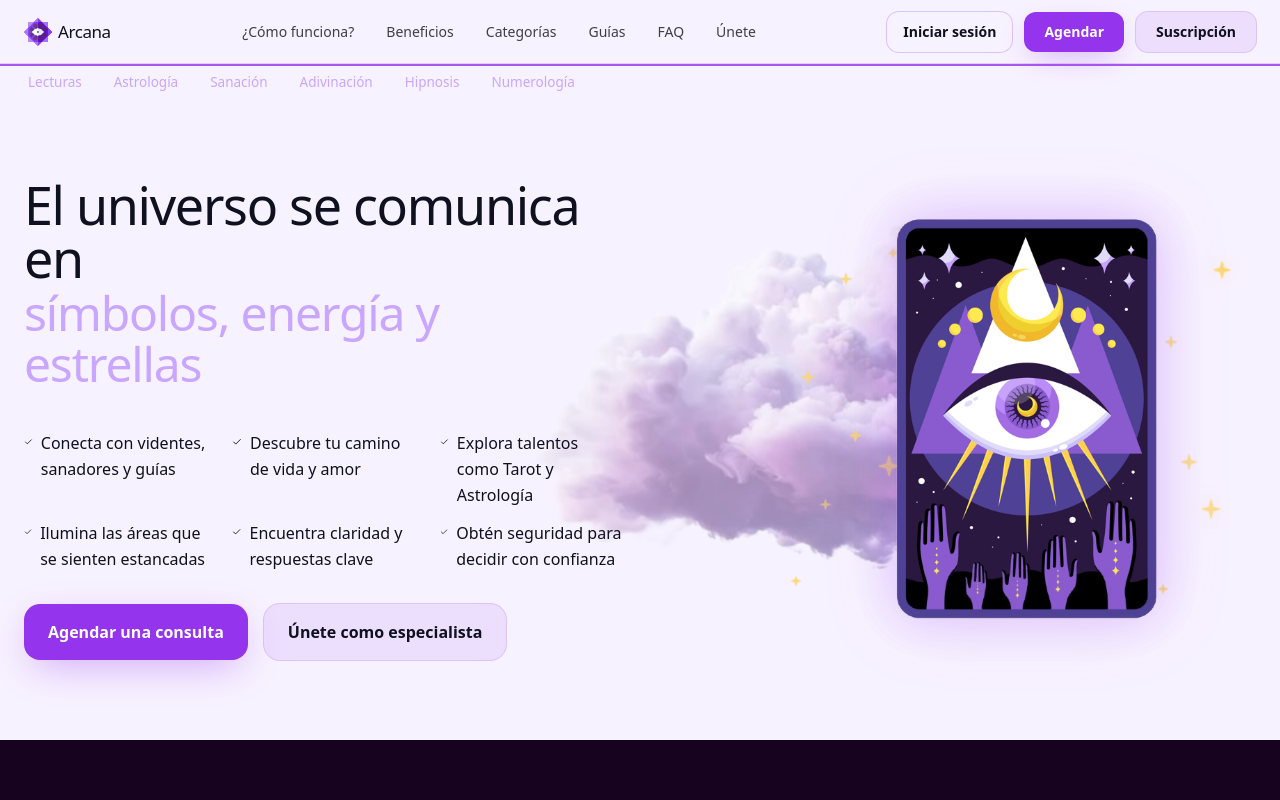
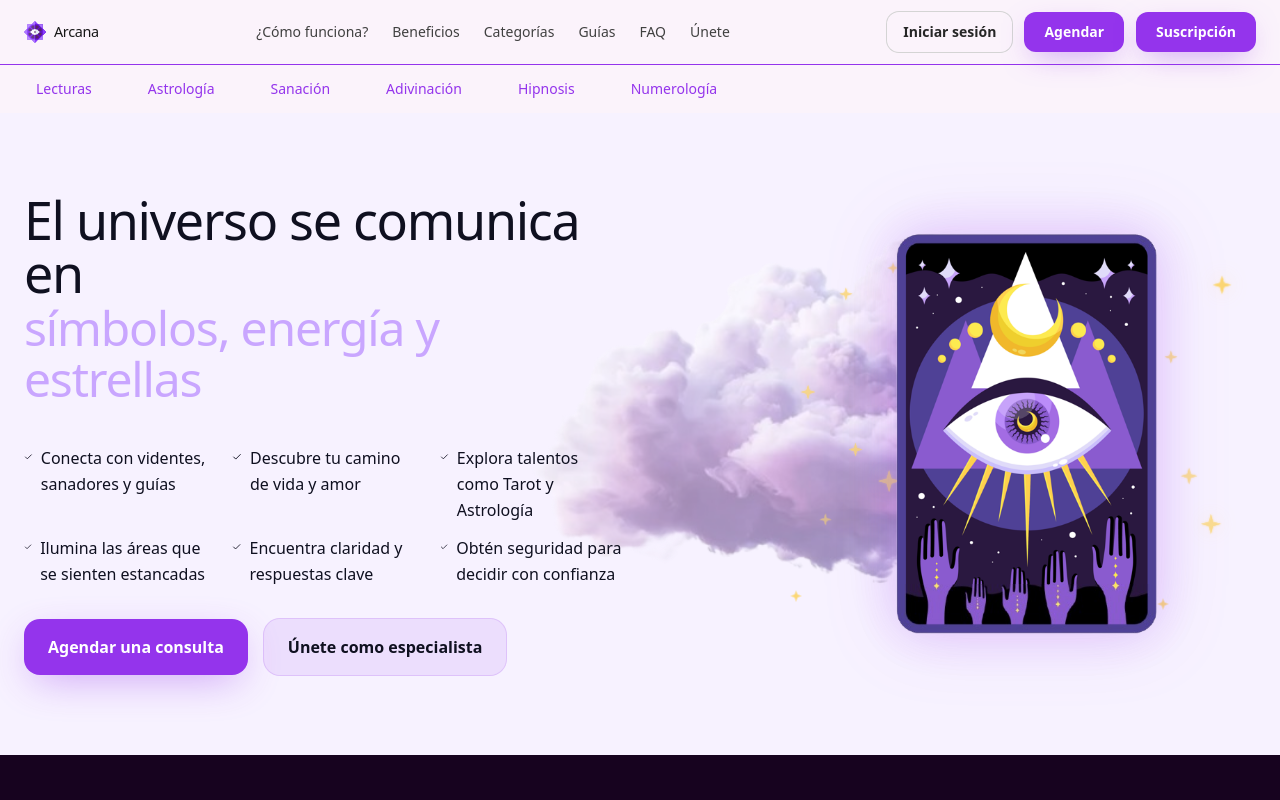
Before and after one commit to arcana302-art/arcana-v2, a Next.js app: page / in a window 1280 px wide. Shown: the top 800 px of the page. Built offline with nearby package versions, Linux system fonts and the light colour scheme.

Commit message:
Update SiteHeader.tsx

```diff
--- a/app/components/SiteHeader.tsx
+++ b/app/components/SiteHeader.tsx
@@ -3,9 +3,12 @@
 import { useState } from 'react';
 import Image from 'next/image';
 
+const BRAND_PURPLE = '#9434ec';
+
 export default function SiteHeader() {
   const [open, setOpen] = useState(false);
 
+  // Navegación principal (arriba, al lado del logo)
   const nav = [
     { href: '#como-funciona', label: '¿Cómo funciona?' },
     { href: '#beneficios',     label: 'Beneficios' },
@@ -15,32 +18,31 @@ export default function SiteHeader() {
     { href: '#unete',          label: 'Únete' },
   ];
 
-  const talentos = [
-    { href: '#lecturas',    label: 'Lecturas' },
-    { href: '#astrologia',  label: 'Astrología' },
-    { href: '#sanacion',    label: 'Sanación' },
-    { href: '#adivinacion', label: 'Adivinación' },
-    { href: '#hipnosis',    label: 'Hipnosis' },
-    { href: '#numerologia', label: 'Numerología' },
+  // Talentos bajo la línea morada
+  const talents = [
+    { href: '#t-lecturas',     label: 'Lecturas' },
+    { href: '#t-astrologia',   label: 'Astrología' },
+    { href: '#t-sanacion',     label: 'Sanación' },
+    { href: '#t-adivinacion',  label: 'Adivinación' },
+    { href: '#t-hipnosis',     label: 'Hipnosis' },
+    { href: '#t-numerologia',  label: 'Numerología' },
   ];
 
   return (
-    <header className="inset-x-0 top-0 z-40 bg-[#F7F2FF]">
-      {/* Barra principal */}
-      <div className="mx-auto flex h-16 max-w-7xl items-center justify-between px-6 border-b border-[#9434ec]/20">
-        {/* Brand */}
-        <a href="/" className="flex items-center gap-1.5">
+    <header className="inset-x-0 top-0 z-40 bg-[rgb(251,243,251)]">
+      {/* Fila superior: logo + nav + acciones */}
+      <div className="mx-auto flex h-16 max-w-7xl items-center justify-between px-6">
+        {/* Brand (logo + texto Arcana) */}
+        <a href="/" className="flex items-center gap-2">
           <Image
             src="/brand/logo.svg"
             alt="Arcana"
-            width={28}
-            height={28}
+            width={22} // (mantiene la reducción previa)
+            height={22}
             priority
-            className="h-7 w-7"
+            className="select-none"
           />
-          <span className="text-[17px] font-medium tracking-tight text-[#0f1020]">
-            Arcana
-          </span>
+          <span className="text-neutral-900 text-[14.4px] font-medium tracking-tight">Arcana</span>
         </a>
 
         {/* Desktop nav */}
@@ -49,30 +51,38 @@ export default function SiteHeader() {
             <a
               key={item.href}
               href={item.href}
-              className="text-sm text-[#0f1020]/80 hover:text-[#0f1020] focus:outline-none focus-visible:ring-2 focus-visible:ring-[#9434ec]/50 rounded-md px-1 py-0.5 transition-colors"
+              className="text-sm text-neutral-700 hover:text-neutral-900 transition-colors"
             >
               {item.label}
             </a>
           ))}
         </nav>
 
-        {/* Actions */}
+        {/* Actions (incluye Suscripción) */}
         <div className="hidden items-center gap-3 lg:flex">
           <a
             href="#"
-            className="inline-flex h-10 items-center justify-center rounded-xl px-4 text-sm font-semibold text-[#0f1020] ring-1 ring-[#9434ec]/25 hover:bg-[#9434ec]/10 transition"
+            className="inline-flex h-10 items-center justify-center rounded-xl px-4 text-sm font-semibold text-neutral-800 ring-1 ring-neutral-300 hover:bg-neutral-100 transition"
           >
             Iniciar sesión
           </a>
           <a
             href="#"
-            className="inline-flex h-10 items-center justify-center rounded-xl px-5 text-sm font-semibold text-white bg-[#9434ec] shadow-[0_10px_30px_-10px_rgba(148,52,236,0.45)] hover:scale-[1.03] active:scale-[0.98] transition"
+            className="inline-flex h-10 items-center justify-center rounded-xl px-5 text-sm font-semibold text-white"
+            style={{
+              backgroundColor: BRAND_PURPLE,
+              boxShadow: '0 10px 30px -10px rgba(148,52,236,0.55)',
+            }}
           >
             Agendar
           </a>
           <a
             href="#"
-            className="inline-flex h-10 items-center justify-center rounded-xl px-5 text-sm font-semibold text-[#0f1020] ring-1 ring-[#9434ec]/25 bg-[#9434ec]/10 hover:bg-[#9434ec]/12 transition"
+            className="inline-flex h-10 items-center justify-center rounded-xl px-5 text-sm font-semibold text-white"
+            style={{
+              backgroundColor: BRAND_PURPLE,
+              boxShadow: '0 10px 30px -10px rgba(148,52,236,0.55)',
+            }}
           >
             Suscripción
           </a>
@@ -82,7 +92,7 @@ export default function SiteHeader() {
         <button
           aria-label="Abrir menú"
           onClick={() => setOpen(true)}
-          className="inline-flex items-center justify-center rounded-lg p-2 text-[#0f1020]/80 ring-1 ring-[#9434ec]/20 hover:bg-[#9434ec]/10 lg:hidden"
+          className="inline-flex items-center justify-center rounded-lg p-2 text-neutral-700 ring-1 ring-neutral-300 hover:bg-neutral-100 lg:hidden"
         >
           <svg width="22" height="22" viewBox="0 0 24 24" className="fill-current">
             <path d="M3 6h18v2H3V6Zm0 5h18v2H3v-2Zm0 5h18v2H3v-2Z" />
@@ -90,41 +100,59 @@ export default function SiteHeader() {
         </button>
       </div>
 
-      {/* Línea morada */}
-      <div className="h-[2px] w-full bg-[#9434ec]/80" />
+      {/* Línea morada divisoria */}
+      <div
+        className="h-[1px] w-full"
+        style={{ backgroundColor: BRAND_PURPLE }}
+        aria-hidden="true"
+      />
 
-      {/* Submenú de talentos (debajo de la línea) - menos alto para acercar el héroe */}
-      <div className="hidden lg:block bg-[#F7F2FF]">
-        <div className="mx-auto max-w-7xl px-6">
-          <div className="flex flex-wrap items-center gap-x-6 gap-y-2 py-1">
-            {talentos.map((t) => (
+      {/* Talentos (debajo de la línea) */}
+      <div className="bg-[rgb(251,243,251)]">
+        <nav className="mx-auto max-w-7xl px-6 py-2 flex flex-wrap gap-8">
+          {talents.map((t) => (
             <a
               key={t.href}
               href={t.href}
-                className="text-[13.5px] text-[#c9a6ff] hover:text-[#9434ec] focus:outline-none focus-visible:ring-2 focus-visible:ring-[#9434ec]/50 rounded px-1 py-0.5 transition-colors"
+              // Botón transparente siempre con padding fijo (sin saltos),
+              // borde solo visible en hover (apariencia de “caja”)
+              className="inline-flex items-center rounded-xl px-3 py-1.5 text-sm font-medium transition-colors ring-1 ring-transparent hover:ring-1"
+              style={{
+                color: BRAND_PURPLE,
+                // ring transparent por defecto; en hover cambiamos a morado
+              }}
+              onMouseEnter={(e) => {
+                (e.currentTarget.style as any).boxShadow = `0 6px 18px -10px rgba(148,52,236,0.35)`;
+                (e.currentTarget.style as any).borderColor = BRAND_PURPLE;
+                (e.currentTarget.style as any).borderWidth = '1px';
+                (e.currentTarget.style as any).borderStyle = 'solid';
+              }}
+              onMouseLeave={(e) => {
+                (e.currentTarget.style as any).boxShadow = 'none';
+                (e.currentTarget.style as any).borderColor = 'transparent';
+              }}
             >
               {t.label}
             </a>
           ))}
-          </div>
-        </div>
+        </nav>
       </div>
 
       {/* Mobile drawer */}
       {open && (
         <div className="lg:hidden">
           <div
-            className="fixed inset-0 z-40 bg-black/30"
+            className="fixed inset-0 z-40 bg-black/40"
             onClick={() => setOpen(false)}
             aria-hidden="true"
           />
-          <div className="fixed right-0 top-0 z-50 h-full w-[78%] max-w-sm bg-[#F7F2FF] border-l border-[#9434ec]/20 shadow-2xl">
-            <div className="flex h-16 items-center justify-between px-5 border-b border-[#9434ec]/20">
-              <span className="text-[#0f1020] text-lg font-medium tracking-tight">Arcana</span>
+          <div className="fixed right-0 top-0 z-50 h-full w-[78%] max-w-sm bg-[rgb(251,243,251)] border-l border-neutral-200 shadow-2xl">
+            <div className="flex h-16 items-center justify-between px-5 border-b border-neutral-200">
+              <span className="text-neutral-900 text-lg font-medium tracking-tight">Arcana</span>
               <button
                 aria-label="Cerrar menú"
                 onClick={() => setOpen(false)}
-                className="inline-flex items-center justify-center rounded-lg p-2 text-[#0f1020]/80 ring-1 ring-[#9434ec]/20 hover:bg-[#9434ec]/10"
+                className="inline-flex items-center justify-center rounded-lg p-2 text-neutral-700 ring-1 ring-neutral-300 hover:bg-neutral-100"
               >
                 <svg width="22" height="22" viewBox="0 0 24 24" className="fill-current">
                   <path d="M18.3 5.71 12 12l6.3 6.29-1.41 1.42L10.59 13.4 4.3 19.71 2.89 18.3 9.18 12 2.89 5.71 4.3 4.29 10.59 10.6l6.3-6.31 1.41 1.42Z" />
@@ -138,51 +166,41 @@ export default function SiteHeader() {
                   key={item.href}
                   href={item.href}
                   onClick={() => setOpen(false)}
-                  className="block rounded-lg px-3 py-2 text-base font-medium text-[#0f1020] hover:bg-[#9434ec]/10"
+                  className="block rounded-lg px-3 py-2 text-base font-medium text-neutral-800 hover:bg-neutral-100"
                 >
                   {item.label}
                 </a>
               ))}
             </nav>
 
-            <div className="px-5 pb-4 space-y-3">
+            <div className="px-5 pb-8 pt-2 space-y-3">
               <a
                 href="#"
-                className="block w-full text-center rounded-xl px-4 py-2 text-sm font-semibold text-[#0f1020] ring-1 ring-[#9434ec]/25 hover:bg-[#9434ec]/10 transition"
+                className="block w-full text-center rounded-xl px-4 py-2 text-sm font-semibold text-neutral-800 ring-1 ring-neutral-300 hover:bg-neutral-100 transition"
               >
                 Iniciar sesión
               </a>
               <a
                 href="#"
-                className="block w-full text-center rounded-xl px-5 py-2.5 text-sm font-semibold text-white bg-[#9434ec] shadow-[0_10px_30px_-10px_rgba(148,52,236,0.45)]"
+                className="block w-full text-center rounded-xl px-5 py-2.5 text-sm font-semibold text-white"
+                style={{
+                  backgroundColor: BRAND_PURPLE,
+                  boxShadow: '0 10px 30px -10px rgba(148,52,236,0.55)',
+                }}
               >
                 Agendar
               </a>
               <a
                 href="#"
-                className="block w-full text-center rounded-xl px-5 py-2.5 text-sm font-semibold text-[#0f1020] ring-1 ring-[#9434ec]/25 bg-[#9434ec]/10 hover:bg-[#9434ec]/12 transition"
+                className="block w-full text-center rounded-xl px-5 py-2.5 text-sm font-semibold text-white"
+                style={{
+                  backgroundColor: BRAND_PURPLE,
+                  boxShadow: '0 10px 30px -10px rgba(148,52,236,0.55)',
+                }}
               >
                 Suscripción
               </a>
             </div>
-
-            {/* Talentos en mobile */}
-            <div className="px-5 pb-8">
-              <div className="mb-2 text-xs uppercase tracking-wide text-[#0f1020]/60">Talentos</div>
-              <div className="flex flex-wrap gap-3">
-                {talentos.map((t) => (
-                  <a
-                    key={t.href}
-                    href={t.href}
-                    onClick={() => setOpen(false)}
-                    className="text-sm text-[#c9a6ff] hover:text-[#9434ec] rounded px-2 py-1 transition-colors"
-                  >
-                    {t.label}
-                  </a>
-                ))}
-              </div>
-            </div>
-
           </div>
         </div>
       )}
```
Lines whose indentation alone changed are shown as unchanged.
